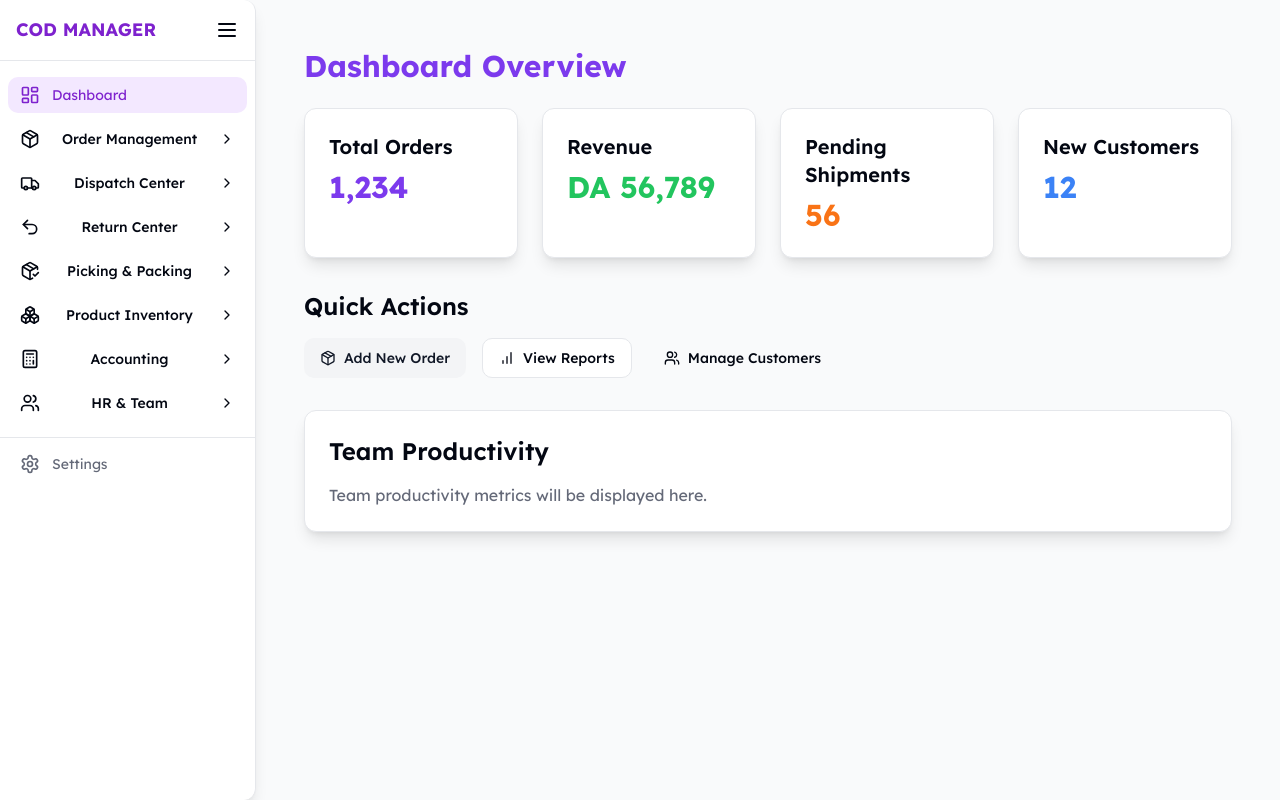
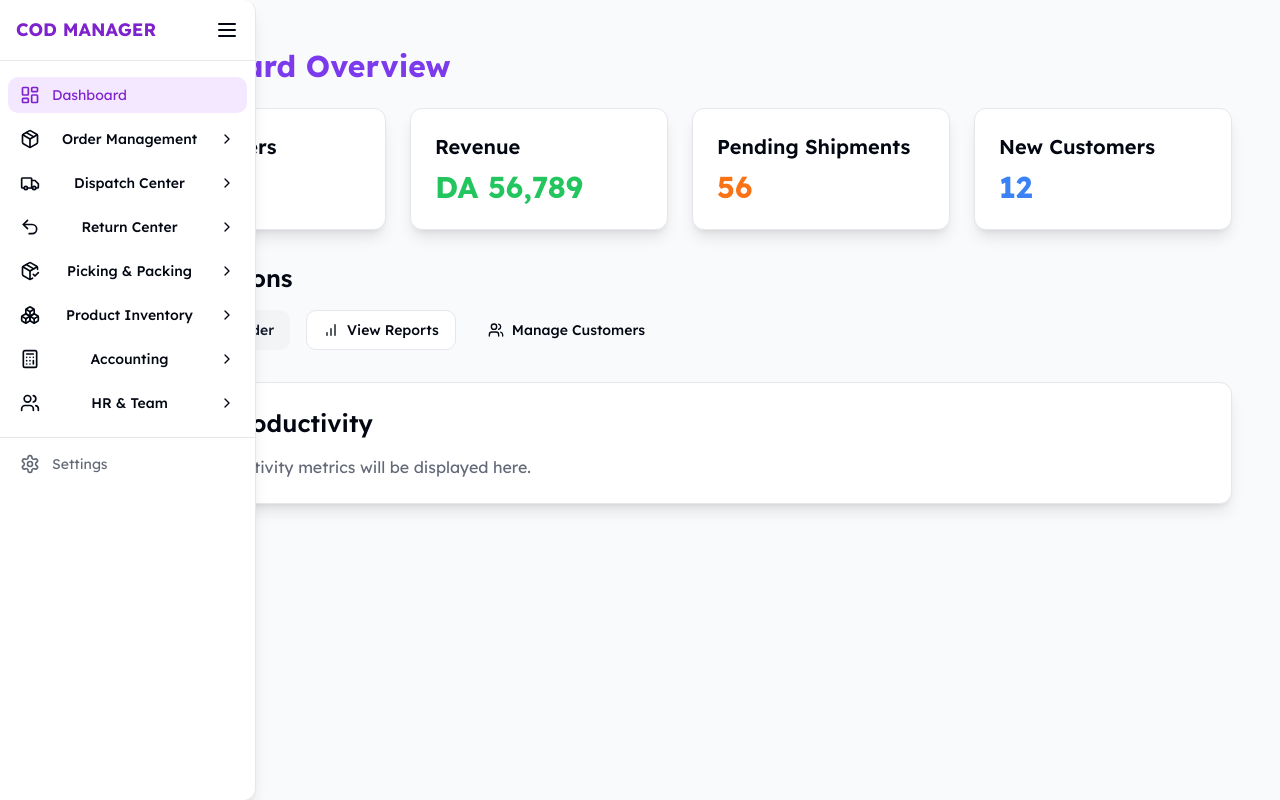
Before and after one commit to alikaderrg/COD-Manager-WebApp, a React (Vite) app: page / in a window 1280 px wide. Built offline with nearby package versions, Linux system fonts and the light colour scheme; no server answers.

Commit message:
Sub-Sidebar & Animation V0.0.68

```diff
--- a/src/App.jsx
+++ b/src/App.jsx
@@ -122,7 +122,7 @@ export default function App() {
       )}
 
       {!isAuthPage && !isSettingsPage && activeSection && (
-        <div className="fixed top-0 h-full z-20" style={{ left: isSidebarOpen ? '16rem' : '4rem' }}>
+        <div className="fixed top-0 h-full z-20" style={{ left: isSidebarOpen ? '4rem' : '4rem' }}>
           <SubSidebar
             activeSection={activeSection}
             mainSidebarOpen={isSidebarOpen}
@@ -133,13 +133,13 @@ export default function App() {
       )}
 
       {!isAuthPage && isSettingsPage && (
-        <div className="fixed left-16 top-0 h-full z-20">
+        <div className="fixed left-4 top-0 h-full z-20">
           <SettingsSidebar />
         </div>
       )}
 
-      {/* Main content with FIXED margin - NO dynamic calculations */}
-      <main className="flex-1 p-6 ml-64">
+      {/* Main content with reduced fixed margin - NO dynamic calculations */}
+      <main className="flex-1 p-6 ml-20">
         <AnimatePresence mode="wait">
           <Routes>
             <Route path="/" element={<DashboardOverview />} />
```
Also changed, not shown: 58 other files (tests, documents, lock files or other folders).
